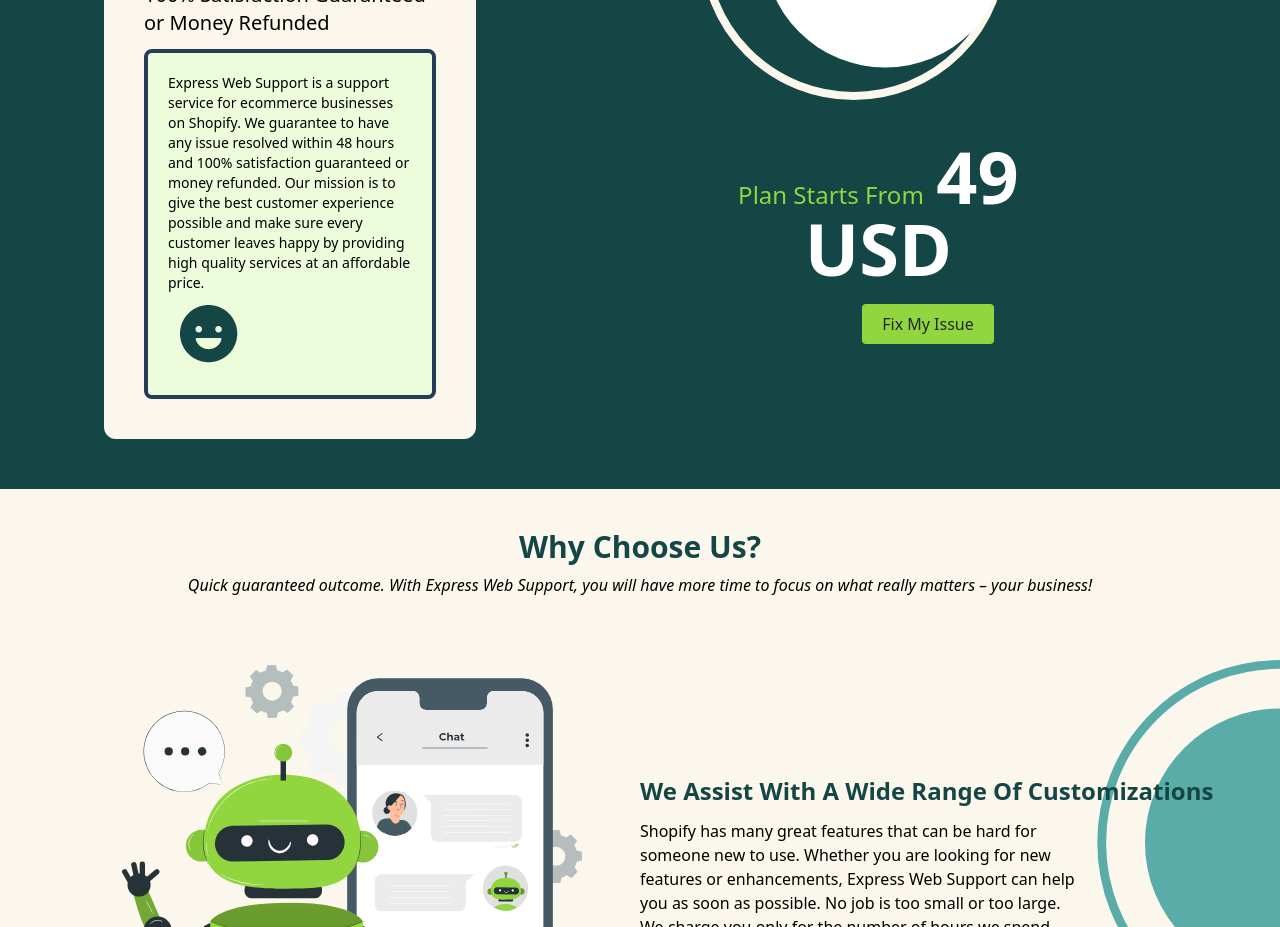
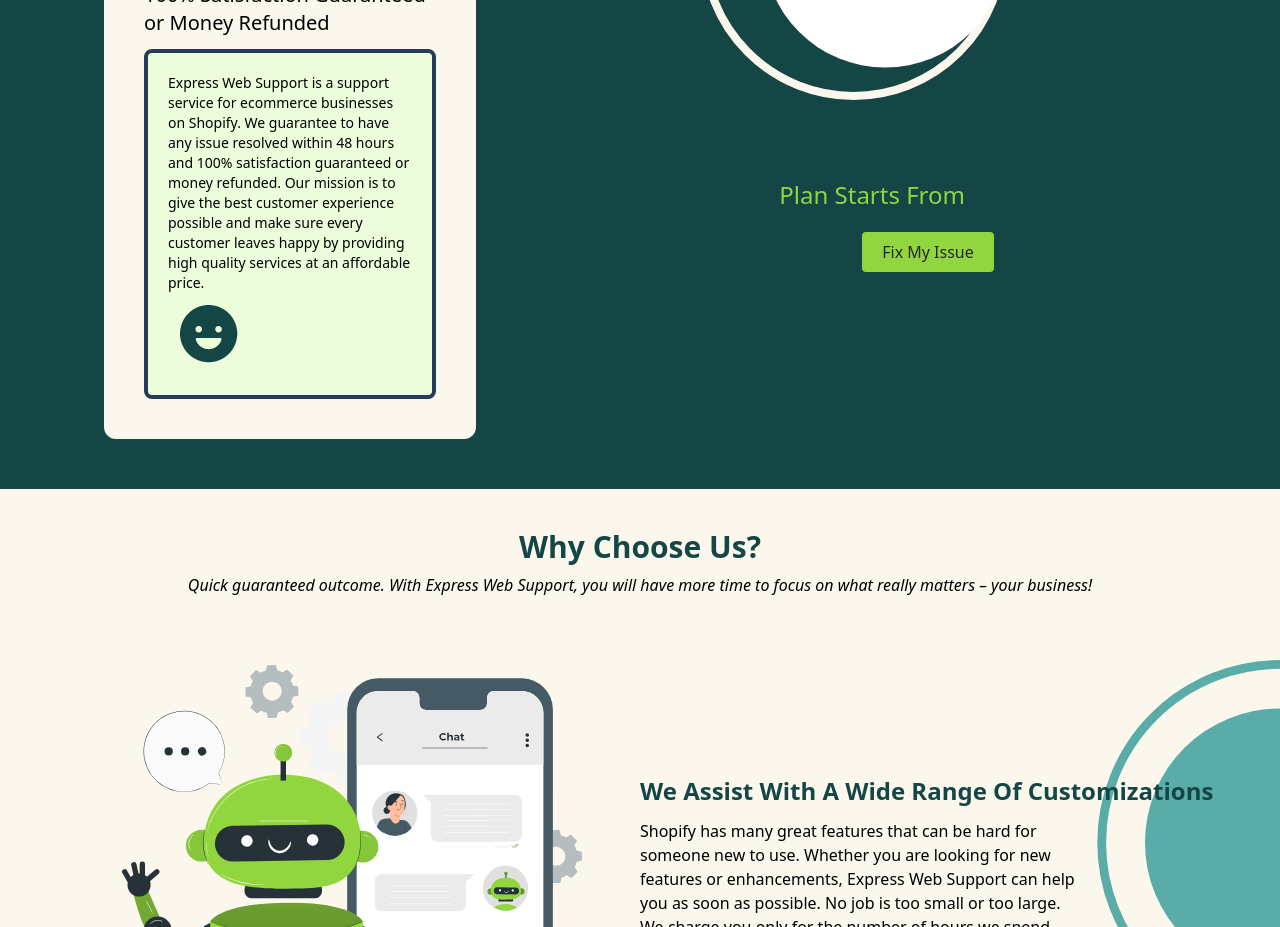
Before and after one commit to durai-pulsebay/expresswebsupport, a React (Create React App) app: page / in a window 1280 px wide. Shown: the part 1100-2027 px from the top of the page. Built offline with nearby package versions, Linux system fonts and the light colour scheme; no server answers.

Commit message:
currecy code updated

```diff
--- a/src/pages/home/home.js
+++ b/src/pages/home/home.js
@@ -5,10 +5,10 @@
 import price from "../../data/price.json";
 
 const Home = () => {
-  const priceWithCurrencyCode = price[window?.countryCode] !== undefined ? ( price[window?.countryCode]?.symbol === true ?
+  const priceWithCurrencyCode = window?.countryCode !== undefined ? ( price[window?.countryCode] ? ( price[window?.countryCode]?.symbol === true ?
     `${price[window?.countryCode]?.currencyCode}${price[window?.countryCode]?.amount}` :
     (price[window?.countryCode]?.amount + `<span class="text-3xl">` + price[window?.countryCode]?.currencyCode + `</span>`)
-  ) : `${price?.us?.amount} ${price?.us?.currencyCode}`
+  ) : `${price?.us?.amount} ${price?.us?.currencyCode}` ) : ''
   return (
     <>
       <Helmet>
@@ -24,6 +24,9 @@
         <meta property="og:image:width" content="1200" />
         <meta property="og:image:height" content="630" />
         <meta property="og:image:alt" content="Express Web Support" />
+        <meta property="og:url" content={window?.origin} />
+        <meta property="og:site_name" content="Express Web Support" />
+        <meta property="og:locale" content="en_US" />
       </Helmet>
       {/* <SuperSEO
         title="Express Web Support – Trusted Experts In Shopify Customization"
```
